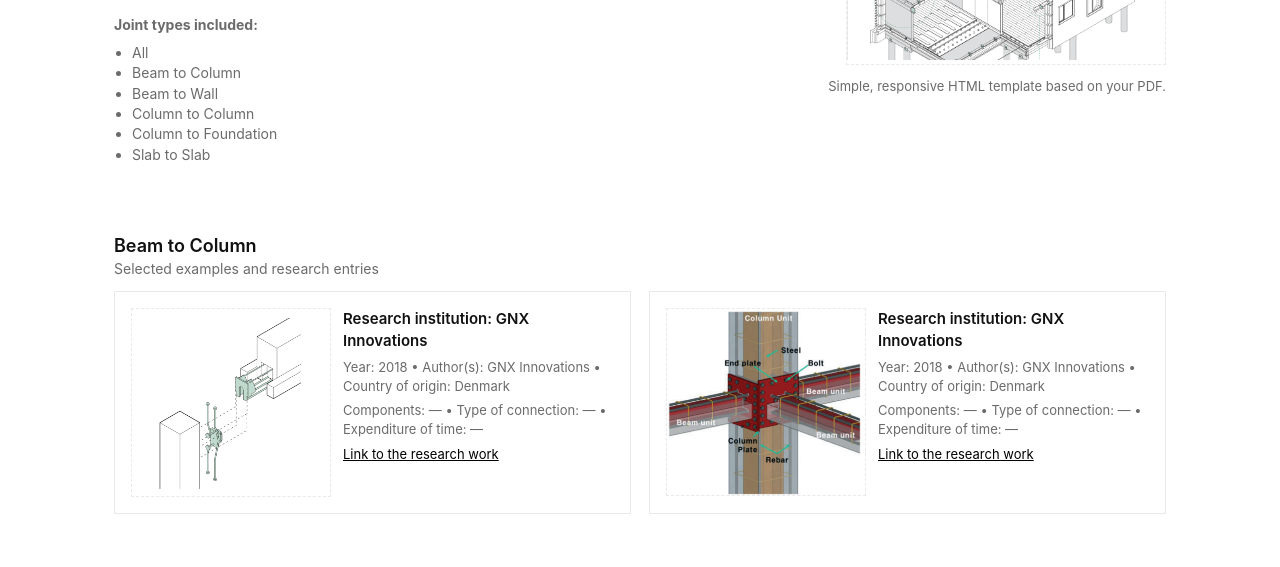
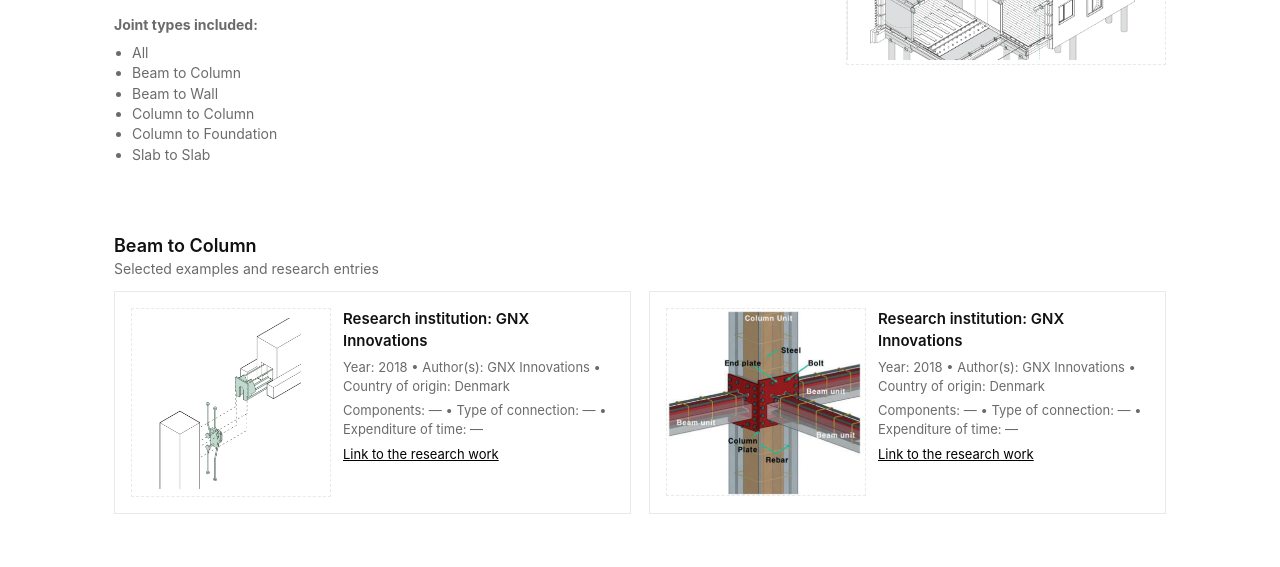
Before and after one commit to arumas948/13.11, a plain HTML site: page index.html in a window 1280 px wide. Shown: the part 209-776 px from the top of the page. Drawn offline with Linux system fonts and the light colour scheme.

Commit message:
Update index.html

```diff
--- a/index.html
+++ b/index.html
@@ -291,9 +291,6 @@
           <div class="logo-placeholder">
             <img src="Zrzut ekranu 2025-11-13 172837.png">
           </div>
-          <div style="font-size:13px;color:var(--muted);text-align:right;">
-            Simple, responsive HTML template based on your PDF.
-          </div>
         </div>
       </div>
     </section>
```
